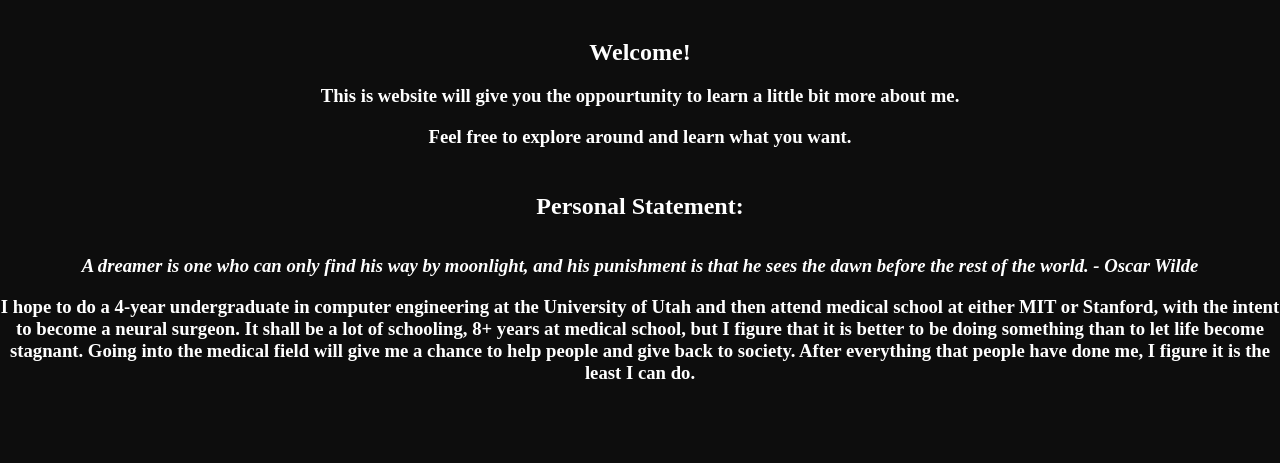
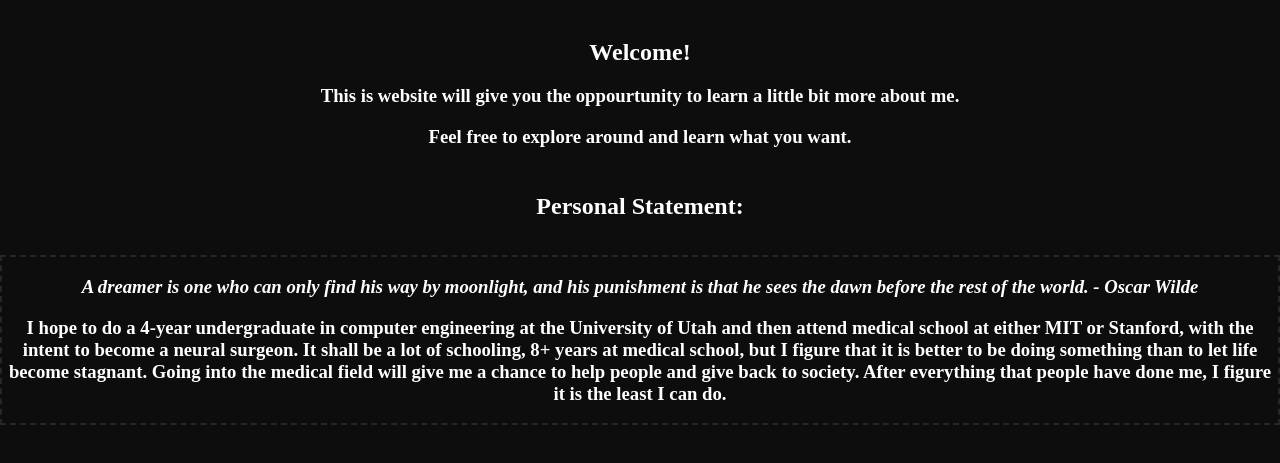
Before and after one commit to DillionR/DillionR.github.io, a plain HTML site: page index.html in a window 1280 px wide. Shown: the part 169-632 px from the top of the page. Drawn offline with Linux system fonts and the light colour scheme.

Commit message:
[message]

```diff
--- a/css/home.css
+++ b/css/home.css
@@ -69,3 +69,6 @@ h3, p, h1{
 .sub{
     margin-bottom: 45px;
 }
+.bordered{
+    border: 2px dashed #262626;
+}
--- a/index.html
+++ b/index.html
@@ -31,6 +31,7 @@
                <h3>This is website will give you the oppourtunity to learn a little bit more about me.</h3>
                <h3 class = sub>Feel free to explore around and learn what you want.</h3>
                <h2  class = subText>Personal Statement: </h2>
+               <div class=bordered>
                <h3 class = quote><i>A dreamer is one who can only find his way by moonlight, and his punishment is that he sees the dawn before the rest of the world.
                - Oscar Wilde</i></h3>
                <h3>I hope to do a 4-year undergraduate in computer engineering at the University of Utah and then attend medical
@@ -38,6 +39,7 @@ school at either MIT or Stanford, with the intent to become a neural surgeon. It
 8+ years at medical school, but I figure that it is better to be doing something than to let life become stagnant.
  Going into the medical field will give me a chance to help people and give back to society. After everything that
  people have done me, I figure it is the least I can do. </h3>
+ </div>
             </article>
 
 
```
